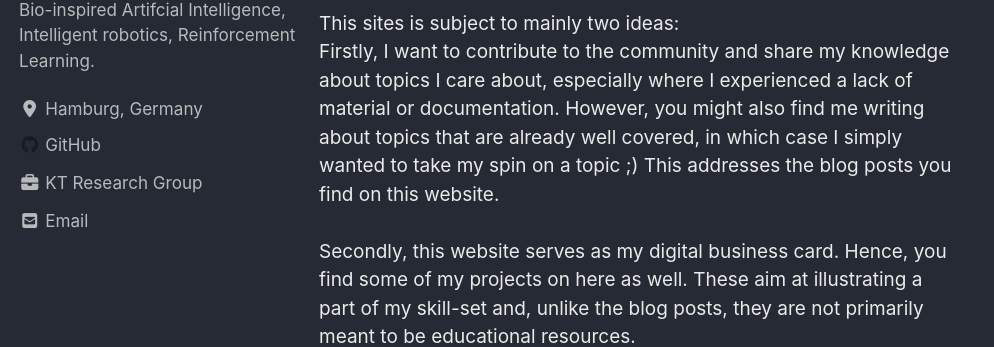
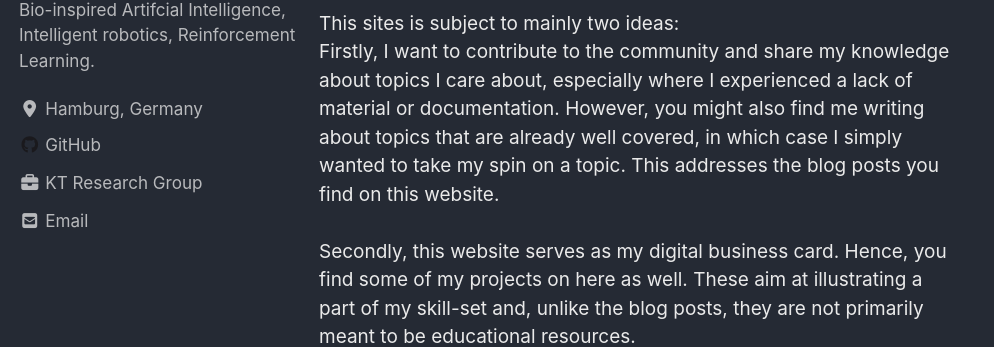
Before and after one commit to frietz58/frietz58.github.io, a Jekyll site: the page built from index.html, in a window 1280 px wide and 900 px high, scrolled down 484 px. Shown: the part 220-567 px from the top of the window, without its empty margins (0-994 px from the left). Built offline with Jekyll 4.4.1, drawn with Linux system fonts in a browser that asks for light colours; cached includes are drawn as plain includes; nearby versions of some CDN libraries; the list of posts is cut into pages by our own code.

Commit message:
minor updates

```diff
--- a/index.html
+++ b/index.html
@@ -21,7 +21,7 @@
 <h1>About this site</h1>
 This sites is subject to mainly two ideas:<br>
 Firstly, I want to contribute to the community and share my knowledge about topics I care about, especially where I experienced a lack of material or documentation.
-However, you might also find me writing about topics that are already well covered, in which case I simply wanted to take my spin on a topic ;) This addresses the blog posts you find on this website.
+However, you might also find me writing about topics that are already well covered, in which case I simply wanted to take my spin on a topic. This addresses the blog posts you find on this website.
 <br><br>
 
 Secondly, this website serves as my digital business card. Hence, you find some of my projects on here as well. These aim at illustrating a part of my skill-set and, unlike the blog posts, they are not primarily meant to be educational resources.
--- a/projects.html
+++ b/projects.html
@@ -10,10 +10,11 @@
 ---
 <p>
   For the bellow projects, I provide a brief write-up of what the
-  purpose of the project is, what I learned when working on the project and what the key
+  purpose of the project is, what I learned while working on the project and what the key
   outcome is. Contrary to the blog-posts, the goal behind these write-ups is
   not to fully explain the implementation or underlying principle, but rather to illustrate
-  parts of my skill-set. I don't explicitly list all my projects here, as some are featured elsewhere on this site already.
+  parts of my skill-set. I don't explicitly list all my projects here, as some are featured
+  either elsewhere on this site or somewhere on the internet already.
 </p>
 <!--
 
```
Also changed, not shown: _projects/mpl_animate.md (+2 -2 lines).
